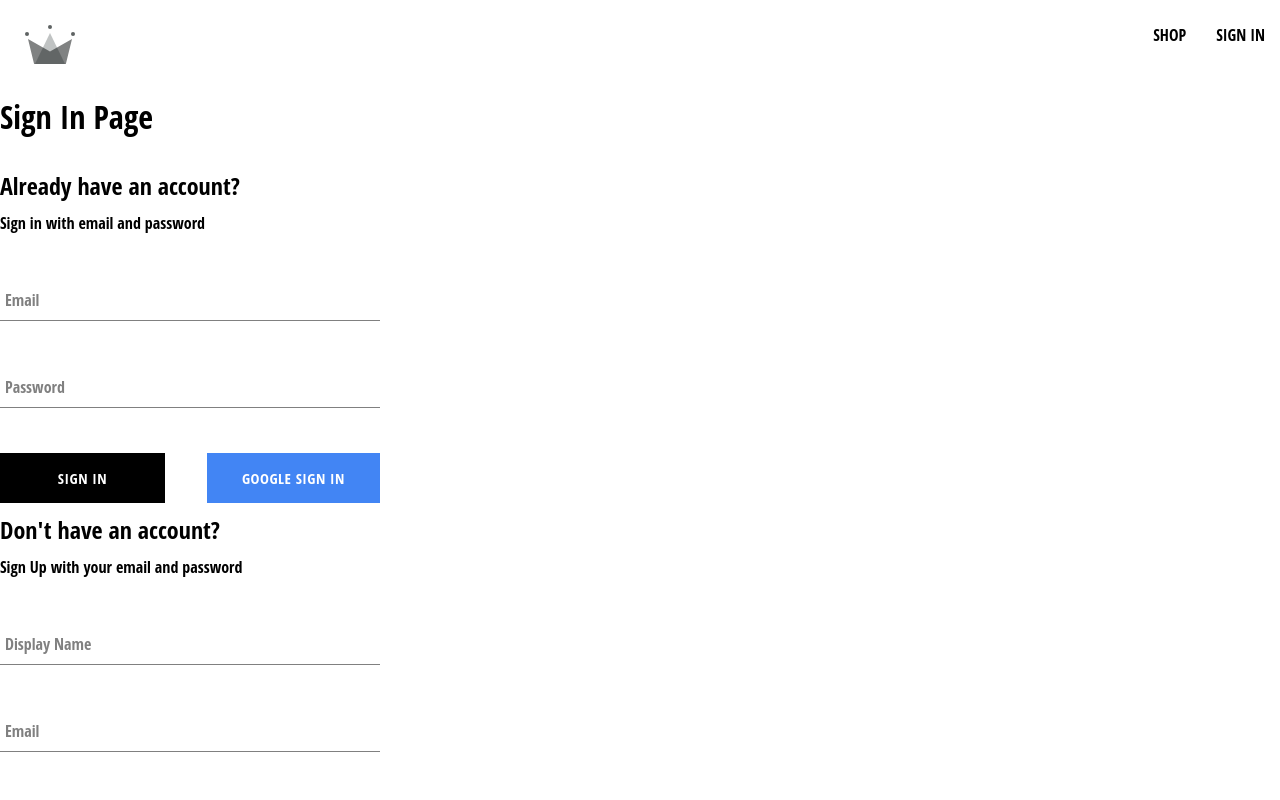
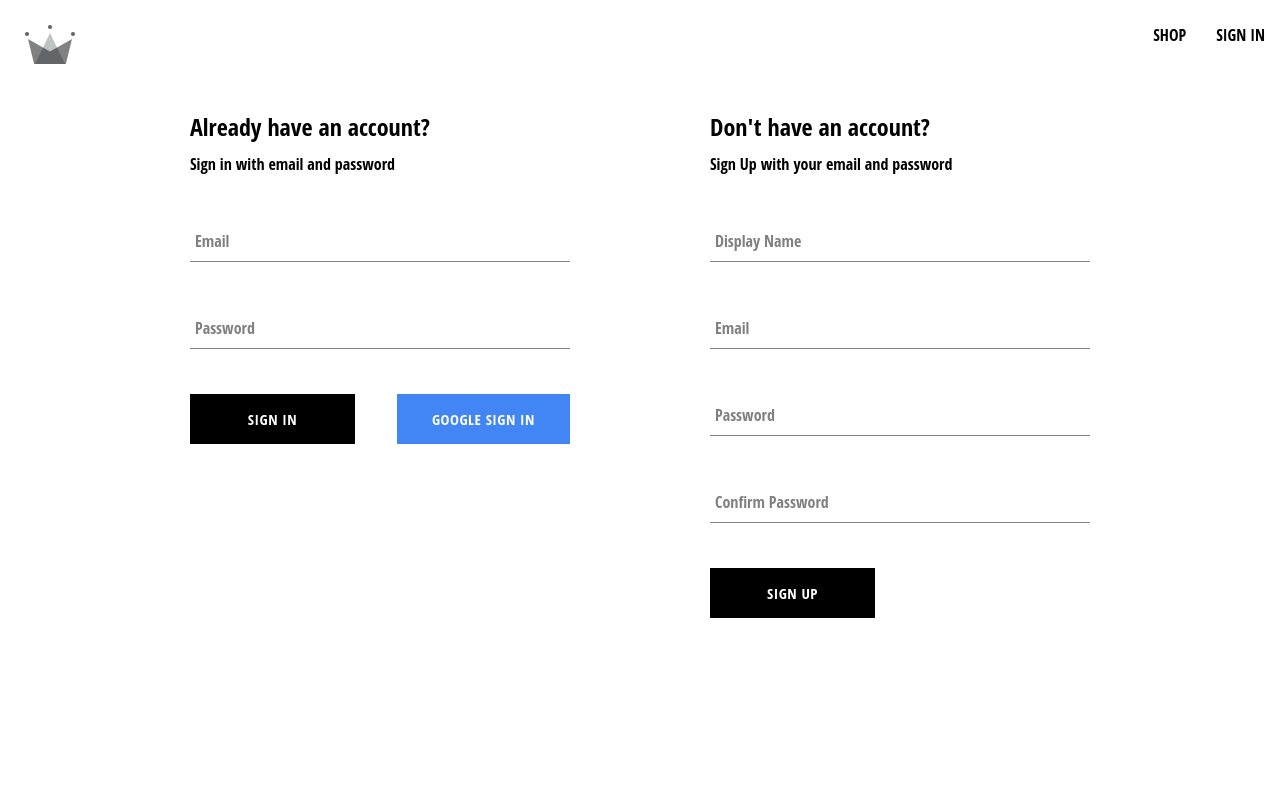
Before and after one commit to A-AllaaEddine/crwn-clothing-2022, a React (Create React App) app: page /auth in a window 1280 px wide. Shown: the top 800 px of the page. Built offline with nearby package versions, Linux system fonts and the light colour scheme.

Commit message:
some tweaking inside authentication and sign-in components

```diff
--- a/src/components/sign-in-form/sign-in-form.component.jsx
+++ b/src/components/sign-in-form/sign-in-form.component.jsx
@@ -37,6 +37,16 @@
             resetFormFields();
 
         } catch(error) {
+            switch(error.code) {
+                case 'auth/wrong-password':
+                    alert('incorrect password');
+                    break;
+                case 'auth/user-not-found':
+                    alert('no user associated with this email');
+                    break;
+                default:
+                    console.log(error);
+            }
         }
     }
 
@@ -69,7 +79,7 @@
                 />
                 <div className='buttons-container'>
                     <Button type="submit">SIGN IN</Button>
-                    <Button buttonType='google' onClick={signInWithGoole}>Google sign in</Button>
+                    <Button type='button' buttonType='google' onClick={signInWithGoole}>GOOGLE SIGN IN</Button>
                 </div>
             </form>
         </div>
--- a/src/routes/authentication/authentication.component.jsx
+++ b/src/routes/authentication/authentication.component.jsx
@@ -1,13 +1,12 @@
 import SignUpForm from '../../components/sign-up-form/sign-up-form.component';
 import SignInForm from '../../components/sign-in-form/sign-in-form.component';
 
-
+import './authentication.styles.scss';
 
 const Authentication = () => {
 
     return (
-        <div>
-            <h1>Sign In Page</h1>
+        <div className='authentication-container'>
             <SignInForm />
             <SignUpForm />
         </div>
--- /dev/null
+++ b/src/routes/authentication/authentication.styles.scss
@@ -0,0 +1,6 @@
+.authentication-container {
+    display: flex;
+    width: 900px;
+    justify-content: space-between;
+    margin: 30px auto;
+}
```
